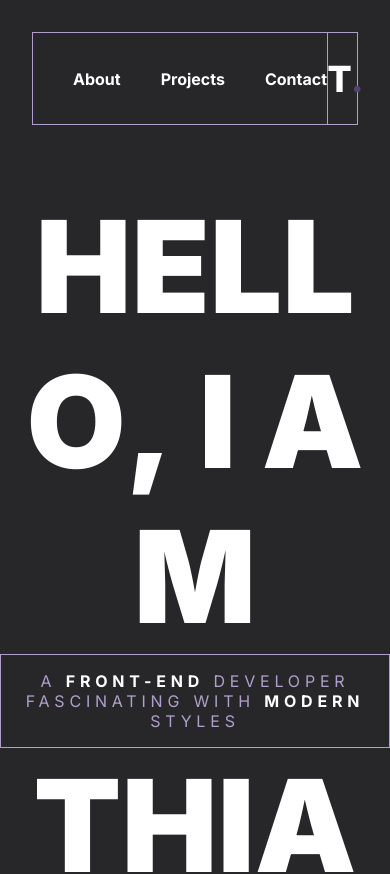
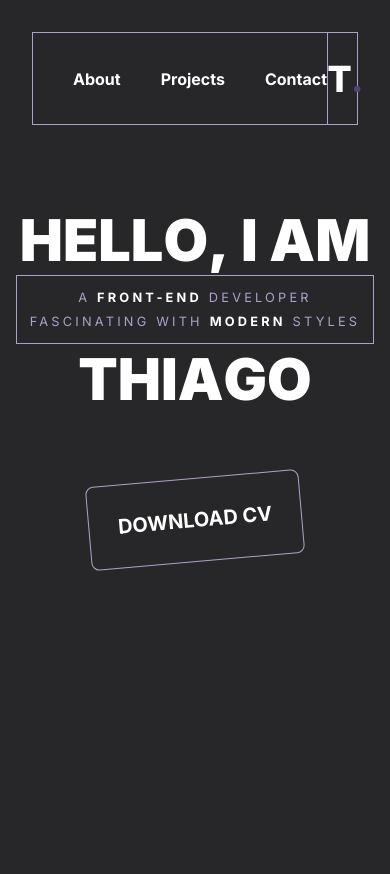
Before and after one commit to ythiago03/ythiago03-porfolio, a React (Vite) app: page / in a window 390 px wide. Shown: the top 874 px of the page. Built offline with nearby package versions, Linux system fonts and the light colour scheme.

Commit message:
Starting header responsive

```diff
--- a/src/App.css
+++ b/src/App.css
@@ -20,14 +20,6 @@
   gap: 1.5rem;
   margin-top: 2rem;
   text-align: center;
-}
-
-.header-title h1,h2{
-  color: var(--white);
-  font-weight: 900;
-  font-size: 8rem;
-  text-transform: uppercase;
-  display: inline-block;
 }
 
 .header-title_desc{
@@ -160,6 +152,7 @@
   font-size: 1.5rem;
   margin-top: 2rem;
   color: var(--purple);
+  margin-bottom: 2rem;
 }
 
 .about-links ul{
@@ -180,6 +173,7 @@
   width: 100%;
   display: flex;
   flex-direction: column;
+  min-width: 240px;
 }
 
 .skills-wrapper > div:first-child{
@@ -357,6 +351,18 @@
 
 /* MEDIAS  */
 
+@media screen and (max-width: 970px) {
+  .header-wrapper{
+    width: 100%;
+    min-height: 84vh;
+    display: flex;
+    flex-direction: column;
+    justify-content: space-between;
+    align-items: center;
+  }
+
+}
+
 @media screen and (max-width: 850px){
   /* GENERAL */
   .app-main{
@@ -386,19 +392,18 @@
   /*=======  HEADER ======= */
   .header-wrapper{
     width: 100%;
-    min-height: 84vh;
-    display: flex;
-    flex-direction: column;
-    justify-content: space-between;
-    align-items: center;
+    padding: 1rem;
+  }
+
+  .header-title_desc{
+    padding: .6rem;
+    line-height: 1.5rem;
+    letter-spacing: .2rem;
+    font-size: .8rem;
   }
 
   .header-title_btn{
     font-size: 1.25rem;
-
-    transform: rotate(-5deg);
-    cursor: pointer;
-    transition: 100ms ease-in-out;
   }
 
   .scrollDown{
@@ -425,7 +430,6 @@
       font-size: 1rem;
     }
 
-
   /* ======= FOOTER ======= */
 
   .app-footer{
--- /dev/null
+++ b/src/Components/AnimatedText/AnimatedText.css
@@ -0,0 +1,17 @@
+.motion-h1{
+  color: var(--white);
+  font-weight: 900;
+  font-size: 8rem;
+  text-transform: uppercase;
+  display: inline-block;
+}
+
+@media screen and (max-width: 815px ) {
+  .motion-h1{
+    color: var(--white);
+    font-weight: 900;
+    font-size: 3.6rem;
+    text-transform: uppercase;
+    display: inline-block;
+  }
+}
--- a/src/Components/AnimatedText/AnimatedText.tsx
+++ b/src/Components/AnimatedText/AnimatedText.tsx
@@ -1,5 +1,7 @@
 import { motion, useAnimationControls } from 'framer-motion';
 import { useState } from 'react';
+
+import './AnimatedText.css';
 
 interface Props {
   children: string,
@@ -24,6 +26,7 @@ const AnimatedText = ({children}: Props) => {
 
   return (
     <motion.h1
+      className="motion-h1"
       animate={controls}
       onMouseOver={() => {if(!isPlaying)textAnimation();}}
       onAnimationComplete={() => setIsPlaying(false)}
```
